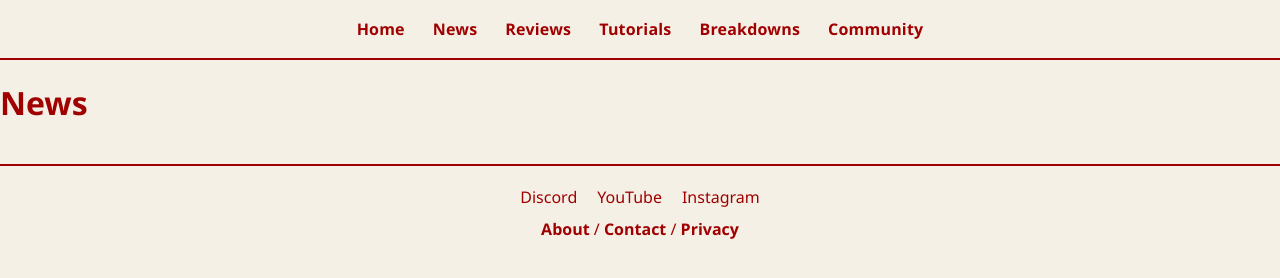
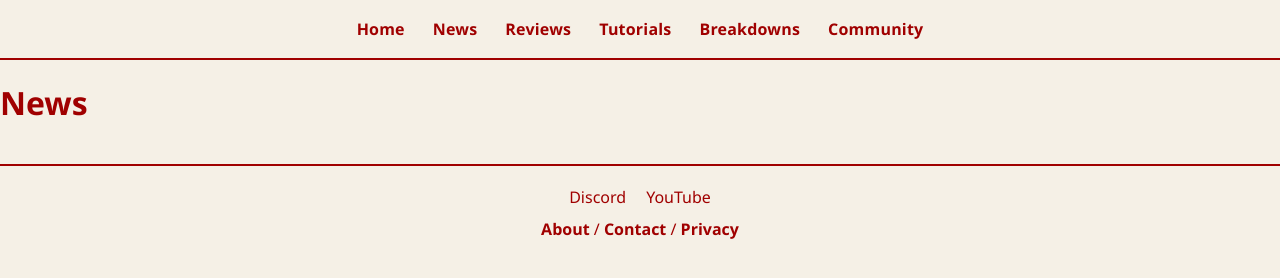
Before and after one commit to mminnich786-pixel/Website, a plain HTML site: page news.html in a window 1280 px wide. Drawn offline with Linux system fonts and the light colour scheme.

Commit message:
Update news.html

```diff
--- a/news.html
+++ b/news.html
@@ -30,7 +30,6 @@
 <div class="social-icons">
 <span>Discord</span>
 <span>YouTube</span>
-<span>Instagram</span>
 </div>
 <div class="footer-links">
 <a href="#">About</a> /
```
